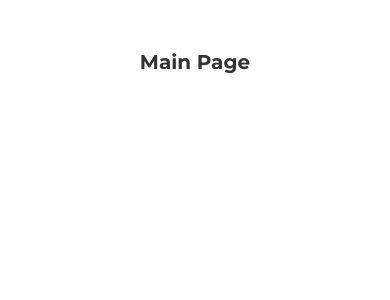
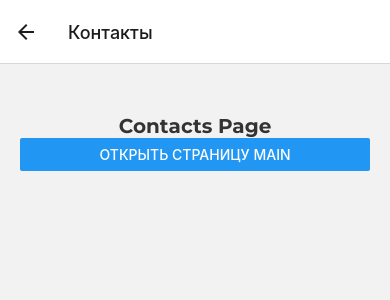
Before and after one commit to ARTARTAS/react-native-lessons, a React Native app: screen /Contacts in a window 390 px wide. Shown: the top 300 px of the page. Built offline with nearby package versions, Linux system fonts and the light colour scheme.

Commit message:
add navigation

```diff
--- a/App.js
+++ b/App.js
@@ -1,8 +1,9 @@
 import React, { useState } from "react";
 import AppLoading from "expo-app-loading";
 import * as Font from "expo-font";
+import "react-native-gesture-handler";
 
-import Main from "./components/Main";
+import Navigate from "./navigate";
 
 const fonts = () =>
   Font.loadAsync({
@@ -13,13 +14,13 @@ const fonts = () =>
 export default function App() {
   const [font, setFont] = useState(false);
   if (font) {
-    return <Main />;
+    return <Navigate />;
   } else {
     return (
       <AppLoading
         startAsync={fonts}
         onFinish={() => setFont(true)}
-        onError={(error) => console.log(error)}
+        onError={console.warn}
       />
     );
   }
--- a/components/Contacts.js
+++ b/components/Contacts.js
@@ -0,0 +1,15 @@
+import React from "react";
+import { View, Text, Button } from "react-native";
+import { globalStyle } from "./../styles/style";
+
+export default function Contacts({ navigation }) {
+  return (
+    <View style={globalStyle.main}>
+      <Text style={globalStyle.tittle}>Contacts Page</Text>
+      <Button
+        title="Открыть страницу Main"
+        onPress={() => navigation.goBack()} //простое возвращение назад
+      />
+    </View>
+  );
+}
--- a/components/Main.js
+++ b/components/Main.js
@@ -1,11 +1,15 @@
 import React from "react";
-import { View, Text } from "react-native";
+import { View, Text, Button } from "react-native";
 import { globalStyle } from "./../styles/style";
 
-export default function Main() {
+export default function Main({ navigation }) {
   return (
     <View style={globalStyle.main}>
       <Text style={globalStyle.tittle}>Main Page</Text>
+      <Button
+        title="Открыть страницу Contacts"
+        onPress={() => navigation.navigate("Contacts")} //переход на конкретную страницу
+      />
     </View>
   );
 }
--- /dev/null
+++ b/navigate.js
@@ -0,0 +1,27 @@
+import React from "react";
+import Main from "./components/Main";
+import Contacts from "./components/Contacts";
+
+import { createStackNavigator } from "@react-navigation/stack";
+import { NavigationContainer } from "@react-navigation/native";
+
+const Stack = createStackNavigator();
+
+export default function Navigate() {
+  return (
+    <NavigationContainer>
+      <Stack.Navigator initialRouteName="Main">
+        <Stack.Screen
+          name="Main"
+          component={Main}
+          options={{ title: "Главная" }}
+        />
+        <Stack.Screen
+          name="Contacts"
+          component={Contacts}
+          options={{ title: "Контакты" }}
+        />
+      </Stack.Navigator>
+    </NavigationContainer>
+  );
+}
```
Also changed, not shown: package.json (+8 -2 lines), 1 other file (tests, documents, lock files or other folders).
